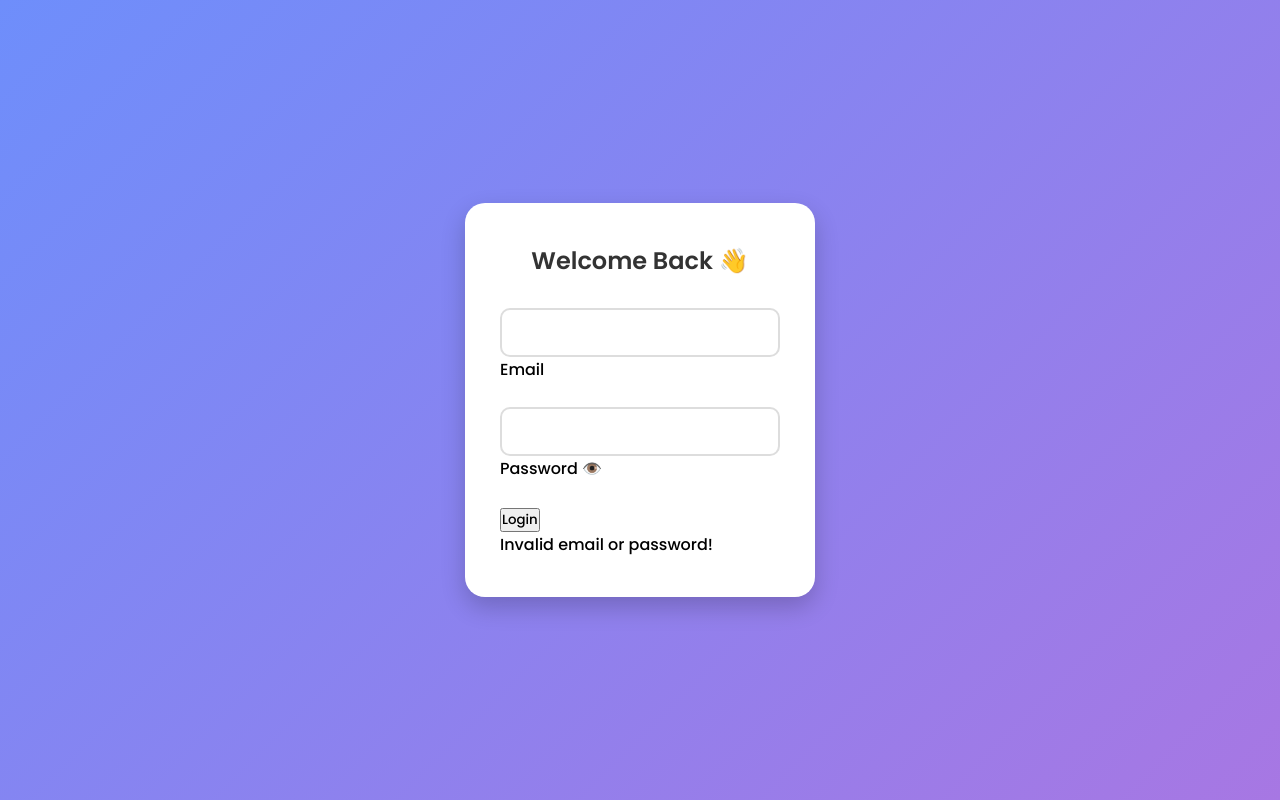
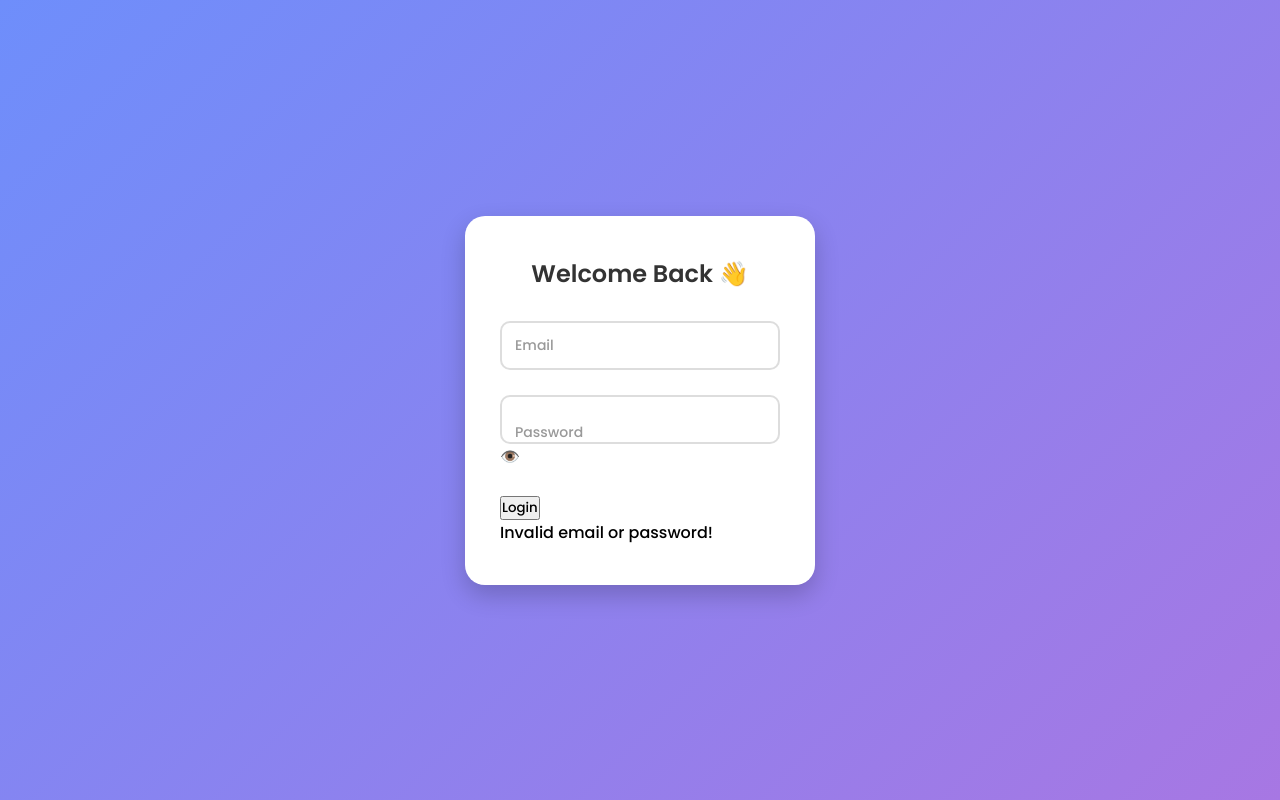
Before and after one commit to Rakesh07778777/Log-In-Forms, a plain HTML site: page login2.html in a window 1280 px wide. Drawn offline with Linux system fonts and the light colour scheme.

Commit message:
input-box

```diff
--- a/login2.css
+++ b/login2.css
@@ -64,3 +64,26 @@
       border-color: #6e8efb;
       box-shadow: 0 0 5px rgba(110, 142, 251, 0.4);
     }
+
+
+
+    .input-group label {
+      position: absolute;
+      top: 50%;
+      left: 15px;
+      transform: translateY(-50%);
+      color: #999;
+      font-size: 14px;
+      pointer-events: none;
+      transition: 0.3s;
+    }
+
+    .input-group input:focus + label,
+    .input-group input:valid + label {
+      top: 0;
+      left: 10px;
+      font-size: 12px;
+      background: #fff;
+      padding: 0 5px;
+      color: #6e8efb;
+    }
```
